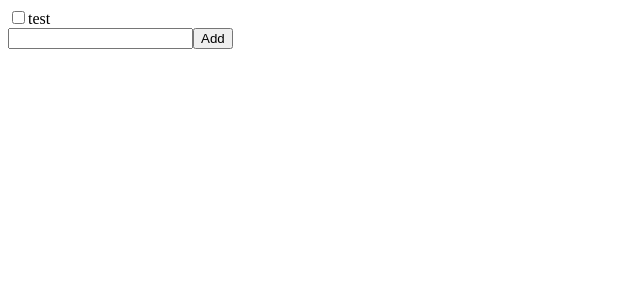
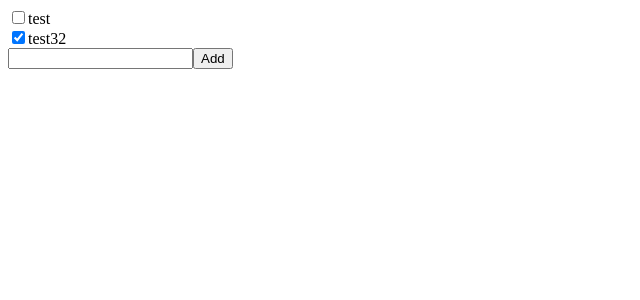
Before and after one commit to Avariya/reactive-todo-list, a React (Create React App) app: page / in a window 1280 px wide. Shown: the top 300 px of the page, without its empty margins (0-640 px from the left). Built offline with nearby package versions, Linux system fonts and the light colour scheme.

Commit message:
Key is more random now

```diff
--- a/package.json
+++ b/package.json
@@ -8,7 +8,8 @@
     "react-dom": "^16.2.0",
     "react-redux": "^5.0.6",
     "react-scripts": "1.1.0",
-    "react-toggle": "^4.0.2"
+    "react-toggle": "^4.0.2",
+    "redux": "^3.7.2"
   },
   "scripts": {
     "start": "react-scripts start",
--- a/src/App.js
+++ b/src/App.js
@@ -6,7 +6,10 @@ class App extends Component {
     render() {
         return (
             <div className="App">
-                <TodoList list={[{state: false, name: "test"}]} />
+                <TodoList list={[
+                    {state: false, name: "test"},
+                    {state: true, name: "test32"},
+                ]} />
                 <AddItem />
             </div>
         );
--- a/src/Components/todo/list.js
+++ b/src/Components/todo/list.js
@@ -10,8 +10,8 @@ class TodoList extends Component
 
     render() {
         let todoList = [];
-        this.props.list.forEach(function (todoItem, index) {
-            todoList.push(<TodoItem key={index} text={todoItem.name} checked={todoItem.state}/>)
+        this.props.list.forEach(function (todoItem) {
+            todoList.push(<TodoItem key={Math.random().toString()} text={todoItem.name} checked={todoItem.state}/>)
         });
         return todoList;
     }
```
Also changed, not shown: 1 other file (tests, documents, lock files or other folders).
